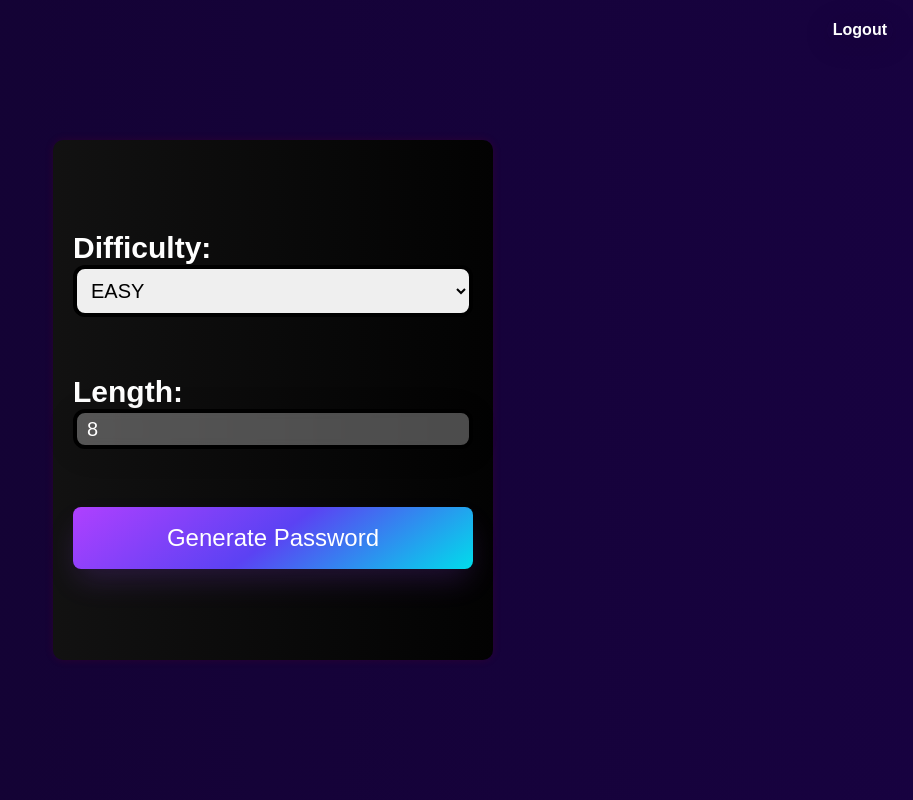
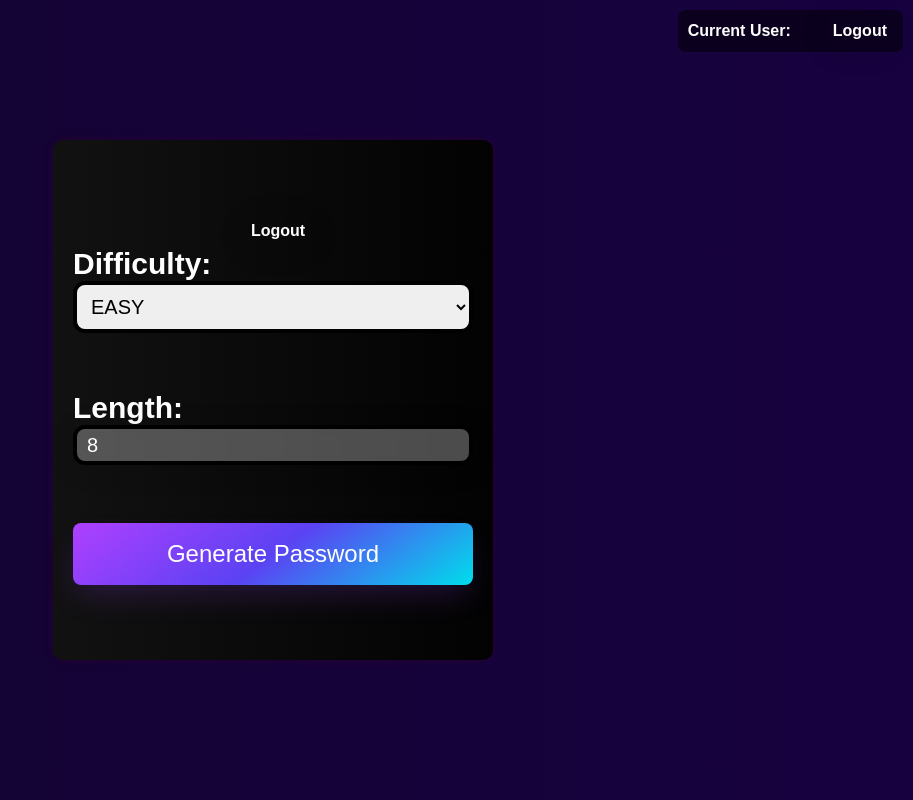
Before and after one commit to ed1skrad/PasswordGeneratorFrontend, a React (Create React App) app: page /password in a window 1280 px wide. Shown: the whole page, without its empty margins (367-1280 px from the left). Built offline with nearby package versions, Linux system fonts and the light colour scheme.

Commit message:
UI changes

```diff
--- a/src/components/Admin/Admin.js
+++ b/src/components/Admin/Admin.js
@@ -1,12 +1,22 @@
-import React, { useState } from 'react';
+import React, { useState, useEffect } from 'react';
 import axios from 'axios';
 import '../../css/AdminPanel/adminPanel.css';
 import API_URL from "../../config/config";
+import { useNavigate } from 'react-router-dom';
 
 const AdminPanel = () => {
     const [passwords, setPasswords] = useState([]);
     const [username, setUsername] = useState('');
+    const [currentUsername, setCurrentUsername] = useState('');
     const [displayMode, setDisplayMode] = useState('all');
+    const navigate = useNavigate();
+
+    useEffect(() => {
+        const storedUsername = localStorage.getItem('username');
+        if (storedUsername) {
+            setCurrentUsername(storedUsername);
+        }
+    }, []);
 
     const handleGetAllPasswords = () => {
         axios.get(`${API_URL}/api/password/all`)
@@ -93,14 +103,24 @@ const AdminPanel = () => {
         }
     }
 
+    const handleLogout = () => {
+        localStorage.removeItem('token');
+        localStorage.removeItem('username');
+        navigate('/login');
+    };
+
     return (
-        <div>
-            <div>
+        <div className="admin-panel">
+            <div className="user-container">
+                <span>Current User: {currentUsername}</span>
+                <button onClick={handleLogout} className='button-main'>Logout</button>
+            </div>
+            <div className="buttons-container">
                 <button onClick={handleDisplayAllPasswords} className='button-main'>Display All Passwords</button>
                 <button onClick={handleDisplayUserPasswords} className='button-main'>Display User Passwords</button>
                 <button onClick={handleDisplayAllUsers} className='button-main'>Display All Users</button>
                 {displayMode === 'user' && (
-                    <input type="text" value={username} onChange={handleChangeUsername} />
+                    <input type="text" value={username} onChange={handleChangeUsername}/>
                 )}
             </div>
             <div className="list-container">
@@ -119,7 +139,7 @@ const AdminPanel = () => {
                     ))
                 )}
             </div>
-            <button onClick={deleteAll} className='button-main'>Delete All</button>
+            <button onClick={deleteAll} className='button-main delAll-button'>Delete All</button>
         </div>
     );
 };
--- a/src/components/Login/LoginForm.js
+++ b/src/components/Login/LoginForm.js
@@ -2,10 +2,12 @@ import React, { useState } from 'react';
 import axios from 'axios';
 import '../../css/LoginForm/loginForm.css';
 import API_URL from "../../config/config";
+import { useNavigate } from 'react-router-dom';
 
 const LoginForm = () => {
     const [username, setUsername] = useState('');
     const [password, setPassword] = useState('');
+    const navigate = useNavigate();
 
     const handleSubmit = async (e) => {
         e.preventDefault();
@@ -15,7 +17,8 @@ const LoginForm = () => {
                 password,
             });
             localStorage.setItem('token', response.data.token);
-            window.location.href = '/password';
+            localStorage.setItem('username', response.data.username);
+            navigate('/password');
         } catch (error) {
             console.error('Failed to login: ', error);
         }
--- a/src/components/PasswordGenerator/PasswordGenerator.js
+++ b/src/components/PasswordGenerator/PasswordGenerator.js
@@ -14,16 +14,21 @@ const PasswordGenerator = () => {
     const [animationPlaying, setAnimationPlaying] = useState(false);
     const [showAlert, setShowAlert] = useState(false);
     const [error, setError] = useState(null);
+    const [username, setUsername] = useState('');
 
-// Замените константу history:
     const navigate = useNavigate();
 
-// Обновите функцию handleLogout:
     const handleLogout = () => {
         localStorage.removeItem('token');
         navigate('/login');
     };
 
+    useEffect(() => {
+        const storedUsername = localStorage.getItem('username');
+        if (storedUsername) {
+            setUsername(storedUsername);
+        }
+    }, []);
 
     const handleSubmit = async (e) => {
         e.preventDefault();
@@ -92,7 +97,11 @@ const PasswordGenerator = () => {
 
     return (
         <div className="password-generator">
-            <StarBackground />
+            <StarBackground/>
+            <div className="user-container">
+                <span>Current User: {username}</span>
+                <button className="logout-button" onClick={handleLogout}>Logout</button>
+            </div>
             <button className="logout-button" onClick={handleLogout}>Logout</button>
             <form onSubmit={handleSubmit}>
                 <label>
--- a/src/css/AdminPanel/adminPanel.css
+++ b/src/css/AdminPanel/adminPanel.css
@@ -1,5 +1,8 @@
 body {
     color: #FFF;
+    margin: 0;
+    padding: 0;
+    font-family: Arial, sans-serif;
 }
 
 .pass-block {
@@ -29,7 +32,7 @@ span {
     padding-right: 1em;
 }
 
-button{
+button {
     color: #FFF;
     background: rgba(255, 255, 255, 0.29);
     border-radius: 8px;
@@ -37,10 +40,10 @@ button{
     backdrop-filter: blur(6.6px);
     -webkit-backdrop-filter: blur(6.6px);
     border: none;
+    cursor: pointer;
 }
 
 .button-main {
-
     height: 2em;
     font-size: 1em;
     font-weight: bold;
@@ -48,19 +51,46 @@ button{
     margin-left: 0;
 }
 
-button:hover{
+button:hover {
     background: rgba(255, 255, 255, 0.5);
 }
 
-.delAll-button{
+.delAll-button {
     font-size: large;
 }
 
-input{
+input {
     height: 2em;
     background: rgba(255, 255, 255, 0.29);
     border-radius: 8px;
     box-shadow: 0 4px 30px rgba(0, 0, 0, 0.1);
     backdrop-filter: blur(6.6px);
     color: white;
+    padding-left: 10px;
 }
+
+.admin-panel {
+    position: relative;
+    padding: 1em;
+}
+
+.user-container {
+    position: fixed;
+    top: 10px;
+    right: 10px;
+    display: flex;
+    align-items: center;
+    gap: 10px;
+    background: rgba(0, 0, 0, 0.5);
+    border-radius: 8px;
+    padding: 5px 10px;
+}
+
+.user-container span {
+    font-size: 1em;
+    font-weight: bold;
+}
+
+.user-container .button-main {
+    margin: 0;
+}
--- a/src/css/PasswordGenerator/passwordGenerator.css
+++ b/src/css/PasswordGenerator/passwordGenerator.css
@@ -364,18 +364,35 @@ form{
     transition: transform 0.3 ease;
 }
 
+.user-container {
+    position: fixed;
+    top: 10px;
+    right: 10px;
+    display: flex;
+    align-items: center;
+    gap: 10px;
+    background: rgba(0, 0, 0, 0.5);
+    border-radius: 8px;
+    padding: 5px 10px;
+}
+
+.user-container span {
+    font-size: 1em;
+    font-weight: bold;
+}
+
 .logout-button {
-    position: absolute;
-    top: 20px;
-    right: 20px;
-    background-color: transparent;
+    height: 2em;
+    font-size: 1em;
+    font-weight: bold;
+    margin: 0;
+    margin-left: 10px;
+    background: none;
+    color: #fff;
     border: none;
-    font-size: 16px;
-    font-weight: bold;
-    color: #fff;
     cursor: pointer;
 }
 
 .logout-button:hover {
-    text-decoration: underline;
+    background: rgba(255, 255, 255, 0.5);
 }
```
